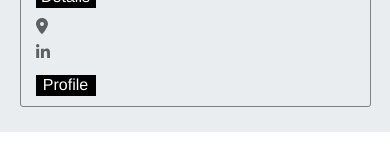
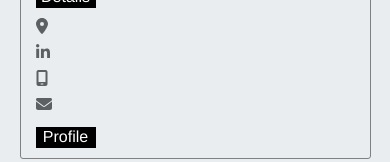
Before and after one commit to chapmancbVCU/cv-application, a React (Create React App) app: page / in a window 390 px wide. Shown: the part 1184-1346 px from the top of the page. Before the commit the page ends 1316 px from the top, so only its background shows below. Built offline with nearby package versions, Linux system fonts and the light colour scheme.

Commit message:
Added phone and envelope icons.

```diff
--- a/src/components/CV.tsx
+++ b/src/components/CV.tsx
@@ -10,13 +10,15 @@
 import { FontAwesomeIcon } from "@fortawesome/react-fontawesome";
 import { library } from "@fortawesome/fontawesome-svg-core";
 import { faLinkedinIn } from '@fortawesome/free-brands-svg-icons'
-import { faLocationDot } from "@fortawesome/free-solid-svg-icons";
+import { faEnvelope, faLocationDot, faMobileScreen }
+    from "@fortawesome/free-solid-svg-icons";
 import React, { FC } from 'react';
 
 // Make FontAwesome Icon available to use.
+library.add(faEnvelope);
 library.add(faLinkedinIn);
 library.add(faLocationDot);
-
+library.add(faMobileScreen);
 /**
  * @interface CVProps The interface that describes variables associated with
  * props of the CV component.
@@ -64,6 +66,12 @@ const CV : FC<CVProps> = ({
                     <FontAwesomeIcon icon={faLinkedinIn} className="icon"/>
                     <div>{linkedInLink}</div>
                 </div>
+                <div className="cv-details-row">
+                    <FontAwesomeIcon icon={faMobileScreen} className="icon"/>
+                </div>
+                <div className="cv-details-row">
+                <FontAwesomeIcon icon={faEnvelope} className="icon"/>
+                </div>
             </div>
 
             <div className="cv-profile">
```
